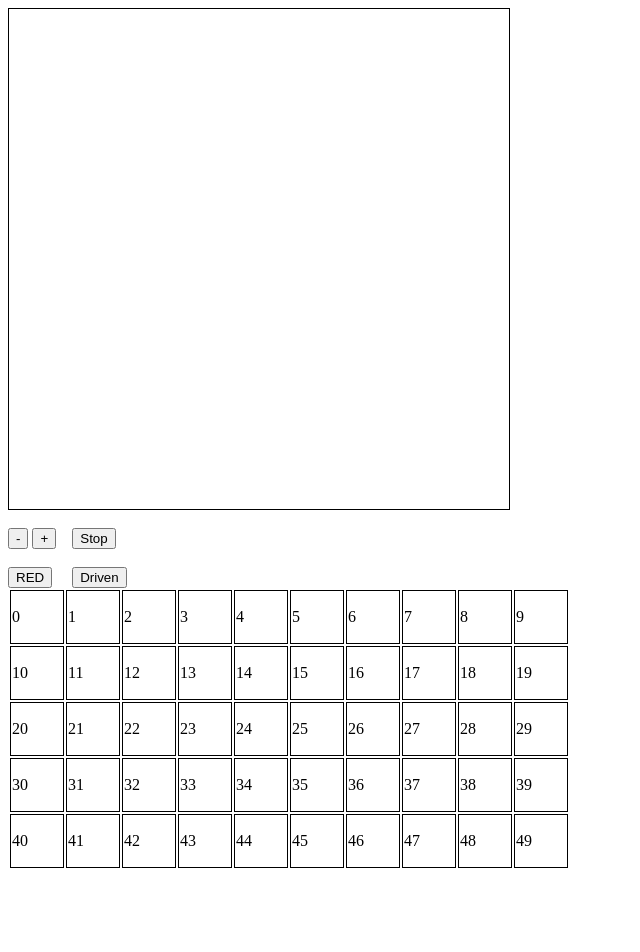
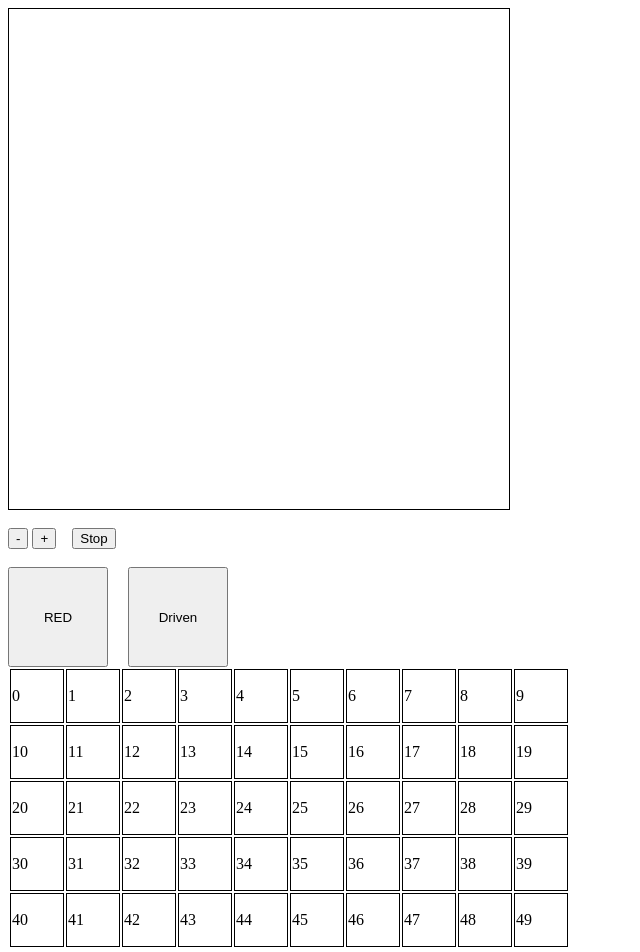
Before and after one commit to tospol/tospol.github.io, a plain HTML site: page index.html in a window 1280 px wide. Shown: the whole page, without its empty margins (0-640 px from the left). Before the commit the page ends 878 px from the top, so only its background shows below. Drawn offline with Linux system fonts and the light colour scheme.

Commit message:
modified:   index.html

```diff
--- a/index.html
+++ b/index.html
@@ -30,8 +30,8 @@
     <button onclick="setDurate(0)">-</button>
     <button onclick="setDurate(1)">+</button>&nbsp;&nbsp;&nbsp;
     <button onclick="stopAnimate()">Stop</button><br/><br/>
-       <button onclick="startAnimate(1)">RED</button>&nbsp;&nbsp;&nbsp;&nbsp;
-       <button onclick="startAnimate(2)">Driven</button><br/>
+       <button style="width: 100px; height: 100px;" onclick="startAnimate(1)">RED</button>&nbsp;&nbsp;&nbsp;&nbsp;
+       <button style="width: 100px; height: 100px;" onclick="startAnimate(2)">Driven</button><br/>
  <table>
     <tr>
         <td class="tableTd" id="0" onclick="setId(this.id)">0</td>
```
